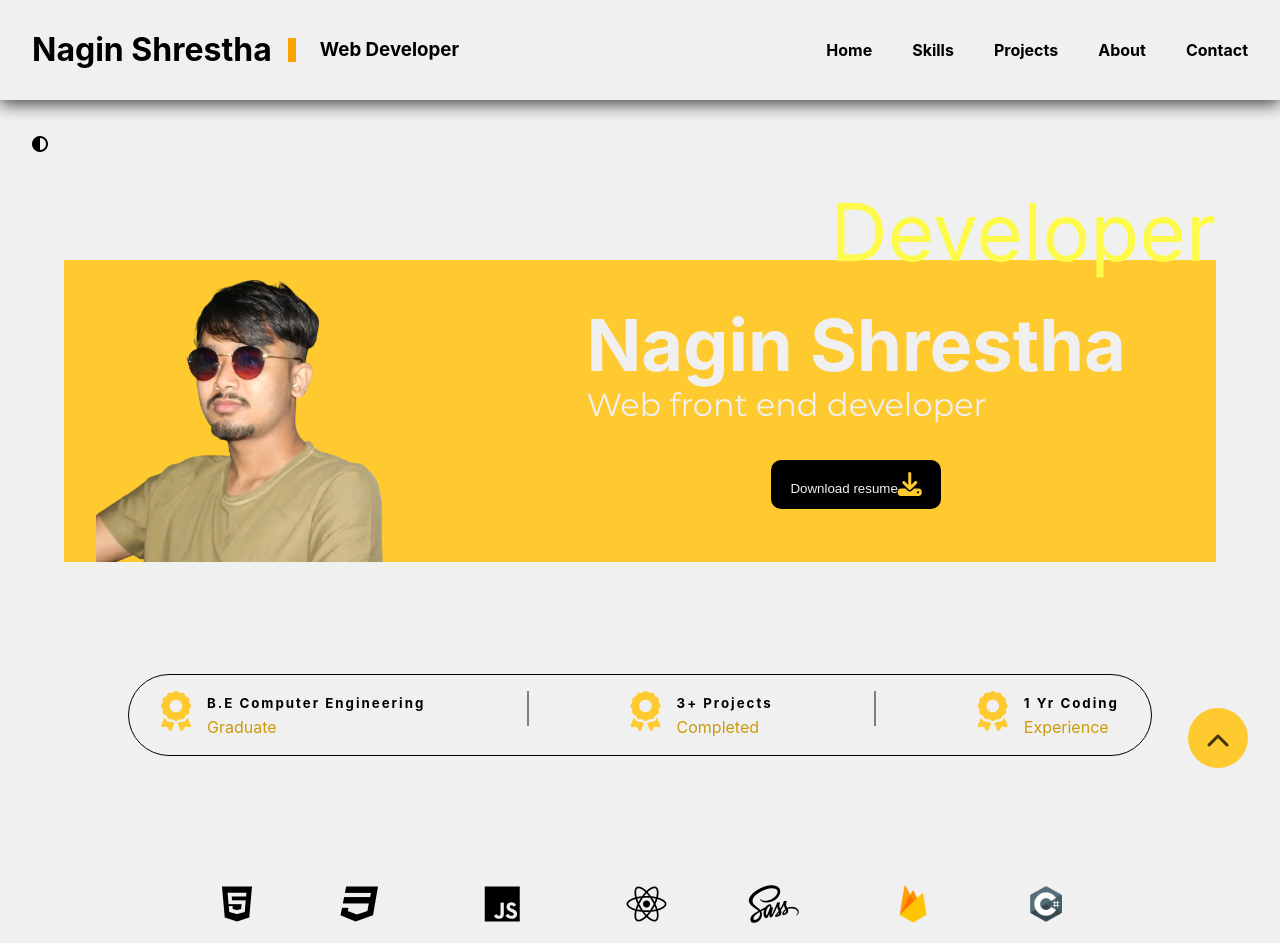
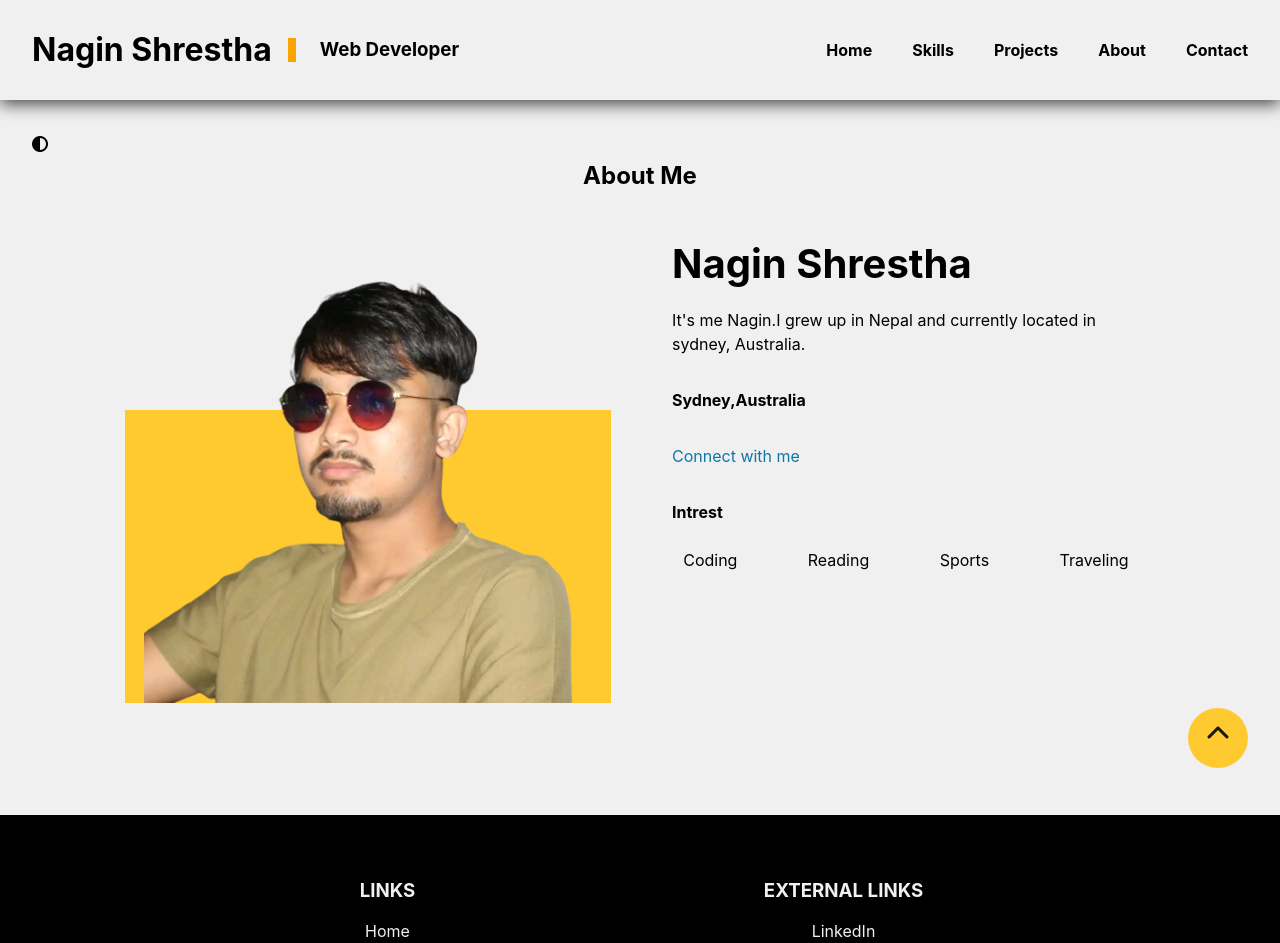
Before and after one commit to naginshrestha/NaginPortfolio, a React (Create React App) app: page /about in a window 1280 px wide. Shown: the top 943 px of the page. Built offline with nearby package versions, Linux system fonts and the light colour scheme.

Commit message:
rout app

```diff
--- a/package.json
+++ b/package.json
@@ -8,6 +8,7 @@
     "@testing-library/user-event": "^13.5.0",
     "react": "^18.2.0",
     "react-dom": "^18.2.0",
+    "react-router-dom": "^6.8.1",
     "react-scripts": "5.0.1",
     "web-vitals": "^2.1.4"
   },
--- a/src/App.js
+++ b/src/App.js
@@ -1,30 +1,31 @@
 import './App.css';
-import DarkMode from './Components/DarkMode/DarkMode';
-import Header from './Components/Header/Header';
 import Hero from './Components/Hero/Hero';
 import Info from './Components/Info/Info';
 import Skills from './Components/Skills/Skills';
-import Projects from './Components/Projects/Projects';
 import Abouts from './Components/Abouts/Abouts';
 import Contacts from './Components/Contacts/Contacts';
-import Footer from './Components/Footer/Footer';
-import Scroll from './Components/Scroll/Scroll';
+import { BrowserRouter , Routes,Route } from 'react-router-dom';
+import Projects from './Components/Projects/Projects';
 
 function App() {
   return (
 
-    <div className="wrapper">
-      <DarkMode/>
-      <Header/>
-      <Hero/>
-      <Info/>
-      <Skills/>
-      <Projects/>
-      <Abouts/>
-      <Contacts/>
-      <Footer/>
-      <Scroll/>
-    </div>
+<>
+
+<BrowserRouter>
+<Routes>
+<Route path='/' element={<Hero/>} />
+<Route path='/Skill' element={<Skills/>} />
+<Route path='/projects' element={<Projects/>} />
+<Route path='/about' element={<Abouts/>} />
+<Route path='/contact' element={<Contacts/>} />
+
+
+</Routes>
+</BrowserRouter>
+
+</>
+
 
   );
 }
--- a/src/Components/Abouts/Abouts.js
+++ b/src/Components/Abouts/Abouts.js
@@ -1,11 +1,15 @@
 import React from 'react'
 import './Abouts.css'
 import naginpp from '../../assets/Nagin.png'
+import Layout from '../Layout/Layout'
 
 
 const Abouts = () => {
   return (
     <>
+    <Layout>
+
+
      <section className="section5 flex" id="about">
         <h1 className="about-title">About Me</h1>
 
@@ -37,6 +41,7 @@ const Abouts = () => {
         </div>
 
       </section>
+      </Layout>
     </>
   )
 }
--- a/src/Components/Contacts/Contacts.js
+++ b/src/Components/Contacts/Contacts.js
@@ -1,9 +1,11 @@
 import React from 'react'
+import Layout from '../Layout/Layout'
 import './Contacts.css'
 
 const Contacts = () => {
   return (
    <>
+   <Layout>
      <section className="section6 flex" id="contact">
         <h1 className="title">Get in Touch</h1>
 
@@ -30,6 +32,7 @@ const Contacts = () => {
         </div>
 
       </section>
+      </Layout>
    </>
   )
 }
--- a/src/Components/Header/Header.js
+++ b/src/Components/Header/Header.js
@@ -1,5 +1,6 @@
 import React from 'react'
 import './Header.css'
+import { Link } from 'react-router-dom'
 
 const Header = () => {
   return (
@@ -18,19 +19,19 @@ const Header = () => {
   </label>
   <ul class="flex primary-navigation">
     <li>
-      <a href="#home">Home</a>
+      <Link to="/">Home</Link>
     </li>
     <li>
-      <a href="#skills">Skills</a>
+      <Link to="/Skill">Skills</Link>
     </li>
     <li>
-      <a href="#projects">Projects</a>
+      <Link to="/projects">Projects</Link>
     </li>
     <li>
-      <a href="#about">About</a>
+      <Link to="/about">About</Link>
     </li>
     <li>
-      <a href="#contact">Contact</a>
+      <Link to="/contact">Contact</Link>
     </li>
   </ul>
 </div>
--- a/src/Components/Hero/Hero.js
+++ b/src/Components/Hero/Hero.js
@@ -1,11 +1,14 @@
 import React from 'react'
 import naginpp from '../../assets/Nagin.png'
+import Contacts from '../Contacts/Contacts'
+import Layout from '../Layout/Layout'
 import './Hero.css'
 
 const Hero = () => {
   return (
     <>
-          <section className="grid section1 ">
+    <Layout>
+    <section className="grid section1 ">
         <div className="left">
           <img src={naginpp}  alt=""/>
 
@@ -26,6 +29,11 @@ const Hero = () => {
 
         </div>
       </section>
+
+
+
+    </Layout>
+
     </>
   )
 }
--- /dev/null
+++ b/src/Components/Layout/Layout.js
@@ -0,0 +1,30 @@
+import React from 'react'
+import Scroll from '../../Components/Scroll/Scroll';
+import DarkMode from '../../Components/DarkMode/DarkMode';
+import Header from '../../Components/Header/Header';
+import Hero from '../../Components/Hero/Hero';
+import Footer from '../../Components/Footer/Footer';
+
+
+
+
+const Layout = ({children}) => {
+  return (
+    <div>
+
+    <DarkMode/>
+    <div className="wrapper">
+
+      <Header/>
+
+
+      {children}
+      <Footer/>
+
+      <Scroll/>
+    </div>
+    </div>
+  )
+}
+
+export default Layout
--- a/src/Components/Projects/Projects.js
+++ b/src/Components/Projects/Projects.js
@@ -3,10 +3,12 @@ import './Projects.css'
 import mba from '../../assets/mbaapp.jpeg'
 import pulse from '../../assets/pulse.webp'
 import kotha from '../../assets/kothaapp.jpeg'
+import Layout from '../Layout/Layout'
 
 const Projects = () => {
   return (
    <>
+   <Layout>
          <section className="section4 flex " id="project">
         <h1 className="ProjTitle">Project</h1>
         <div className="projects-container grid">
@@ -44,6 +46,7 @@ const Projects = () => {
         </div>
       </div>
       </section>
+      </Layout>
    </>
   )
 }
--- a/src/Components/Skills/Skills.js
+++ b/src/Components/Skills/Skills.js
@@ -2,10 +2,14 @@ import React from 'react'
 import './Skills.css'
 import csharp from '../../assets/csharp.png'
 import firebase from '../../assets/firebase.png'
+import Info from '../Info/Info'
+import Layout from '../Layout/Layout'
 
 const Skills = () => {
   return (
    <>
+   <Layout>
+   <Info/>
          <section className="section3 flex" id="Skill">
         <div className="skills-container flex">
           <div className="flex">
@@ -45,6 +49,7 @@ const Skills = () => {
         </div>
 
       </section>
+      </Layout>
    </>
   )
 }
```
Also changed, not shown: 1 other file (tests, documents, lock files or other folders).
